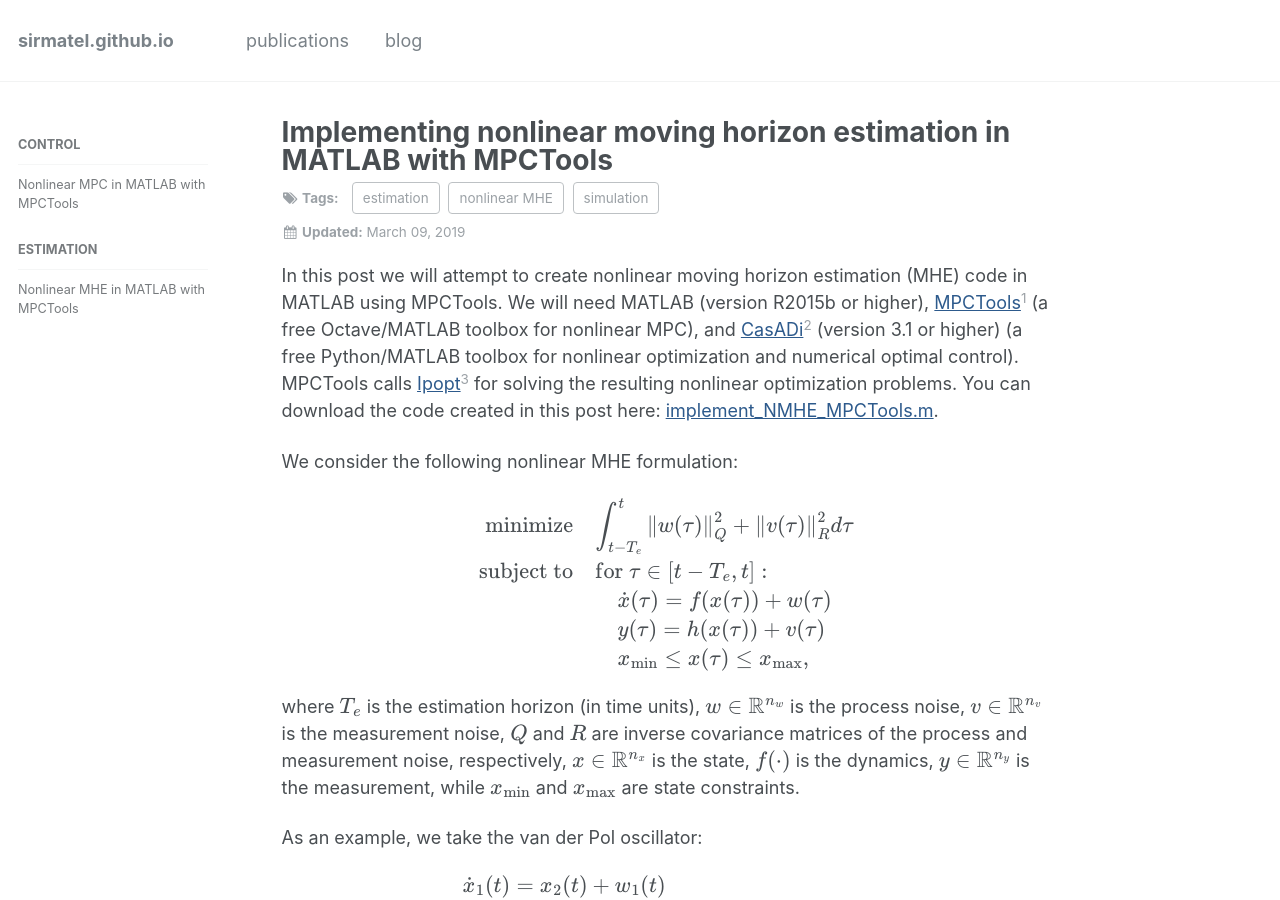
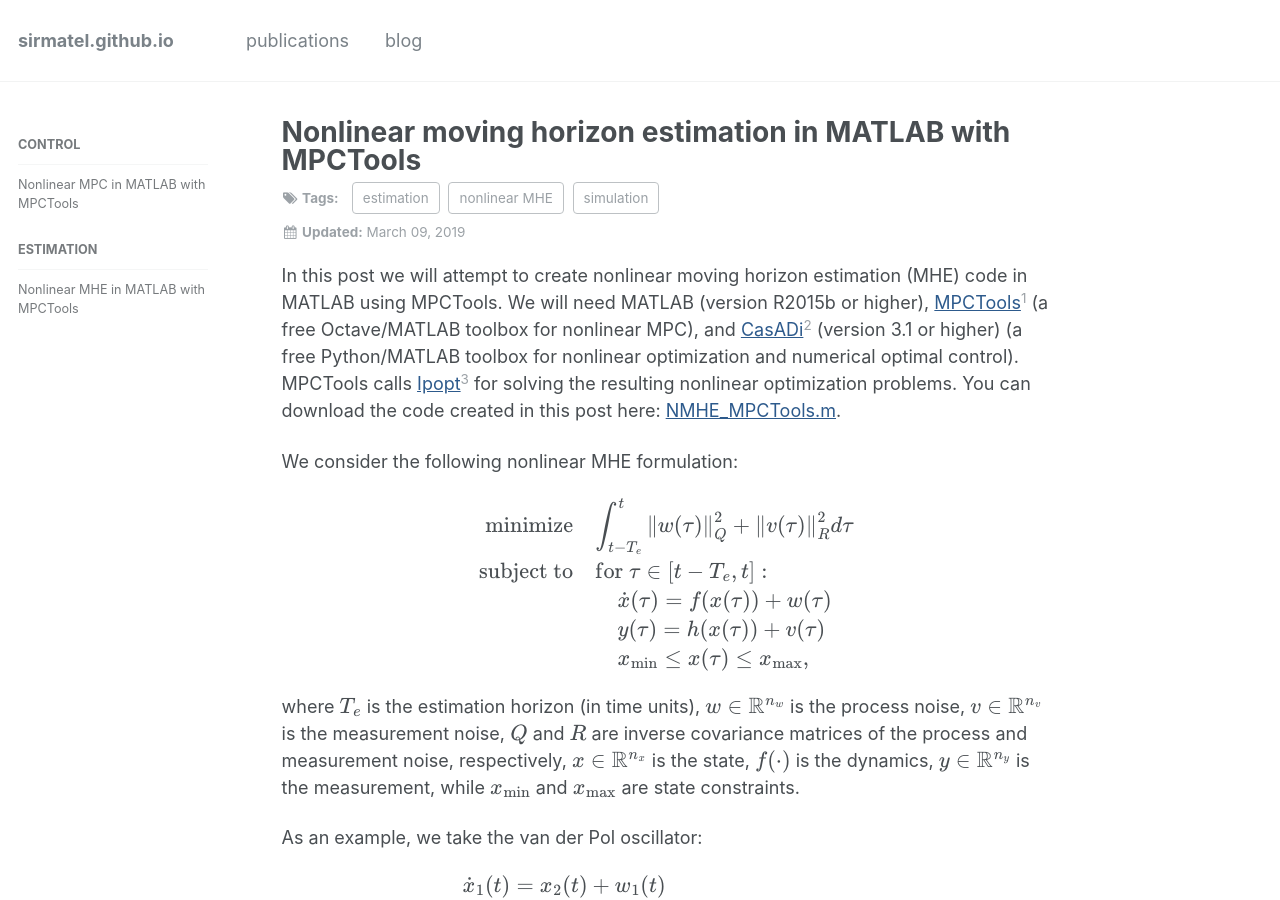
Before and after one commit to sirmatel/sirmatel.github.io, a Jekyll site: the page built from _posts/blog/2019-03-09-implement_NMHE_MPCTools.md, in a window 1280 px wide and 900 px high. Built offline with Jekyll 4.4.1, drawn with Linux system fonts in a browser that asks for light colours; formulas are drawn with MathJax 3; comment, search, counter and statistics services are not loaded; some of the changed text lies outside the part shown.

Commit message:
Update 2019-03-09-implement_NMHE_MPCTools.md

`````diff
--- a/_posts/blog/2019-03-09-implement_NMHE_MPCTools.md
+++ b/_posts/blog/2019-03-09-implement_NMHE_MPCTools.md
@@ -2,7 +2,7 @@
 layout: single
 category: blog
 author_profile: false
-title: Implementing nonlinear moving horizon estimation in MATLAB with MPCTools
+title: Nonlinear moving horizon estimation in MATLAB with MPCTools
 tags: [estimation,nonlinear MHE,simulation]
 comments: true
 header:
@@ -12,7 +12,7 @@
   nav: "blog"
 ---
 
-In this post we will attempt to create nonlinear moving horizon estimation (MHE) code in MATLAB using MPCTools. We will need MATLAB (version R2015b or higher), <a href="https://bitbucket.org/rawlings-group/octave-mpctools/overview" style="color: #2d5a8c; text-decoration:underline">MPCTools</a>[^Risbeck2016] (a free Octave/MATLAB toolbox for nonlinear MPC), and <a href="https://web.casadi.org/" style="color: #2d5a8c; text-decoration:underline">CasADi</a>[^Andersson2018] (version 3.1 or higher) (a free Python/MATLAB toolbox for nonlinear optimization and numerical optimal control). MPCTools calls <a href="https://projects.coin-or.org/Ipopt" style="color: #2d5a8c; text-decoration:underline">Ipopt</a>[^Waechter2006] for solving the resulting nonlinear optimization problems. You can download the code created in this post here: <a href="https://sirmatel.github.io/assets/files/implement_NMHE_MPCTools.m" style="color: #2d5a8c; text-decoration:underline">implement_NMHE_MPCTools.m</a>.
+In this post we will attempt to create nonlinear moving horizon estimation (MHE) code in MATLAB using MPCTools. We will need MATLAB (version R2015b or higher), <a href="https://bitbucket.org/rawlings-group/octave-mpctools/overview" style="color: #2d5a8c; text-decoration:underline">MPCTools</a>[^Risbeck2016] (a free Octave/MATLAB toolbox for nonlinear MPC), and <a href="https://web.casadi.org/" style="color: #2d5a8c; text-decoration:underline">CasADi</a>[^Andersson2018] (version 3.1 or higher) (a free Python/MATLAB toolbox for nonlinear optimization and numerical optimal control). MPCTools calls <a href="https://projects.coin-or.org/Ipopt" style="color: #2d5a8c; text-decoration:underline">Ipopt</a>[^Waechter2006] for solving the resulting nonlinear optimization problems. You can download the code created in this post here: <a href="https://sirmatel.github.io/assets/files/NMHE_MPCTools.m" style="color: #2d5a8c; text-decoration:underline">NMHE_MPCTools.m</a>.
 
 We consider the following nonlinear MHE formulation:
 
@@ -217,9 +217,9 @@
 end
 ````
 
-All pieces are integrated in the function <a href="https://sirmatel.github.io/assets/files/implement_NMHE_MPCTools.m" style="color: #2d5a8c; text-decoration:underline">implement_NMHE_MPCTools.m</a>, which can be run by executing the command
+All pieces are integrated in the function <a href="https://sirmatel.github.io/assets/files/NMHE_MPCTools.m" style="color: #2d5a8c; text-decoration:underline">NMHE_MPCTools.m</a>, which can be run by executing the command
 
-````d = implement_NMHE_MPCTools(1.5,1.5)````
+````d = NMHE_MPCTools(1.5,1.5)````
 
 from the MATLAB command window. The arguments here (i.e., $$1.5$$) are elements of the initial state vector. After the simulation is finished, the results should appear as a structure named ````d```` in the MATLAB workspace. A figure summarizing the results, including the state and control input trajectories, can be produced using the function <a href="https://sirmatel.github.io/assets/files/plot_results_NMHE.m" style="color: #2d5a8c; text-decoration:underline">plot_results_NMHE.m</a> by executing the command
 
`````
